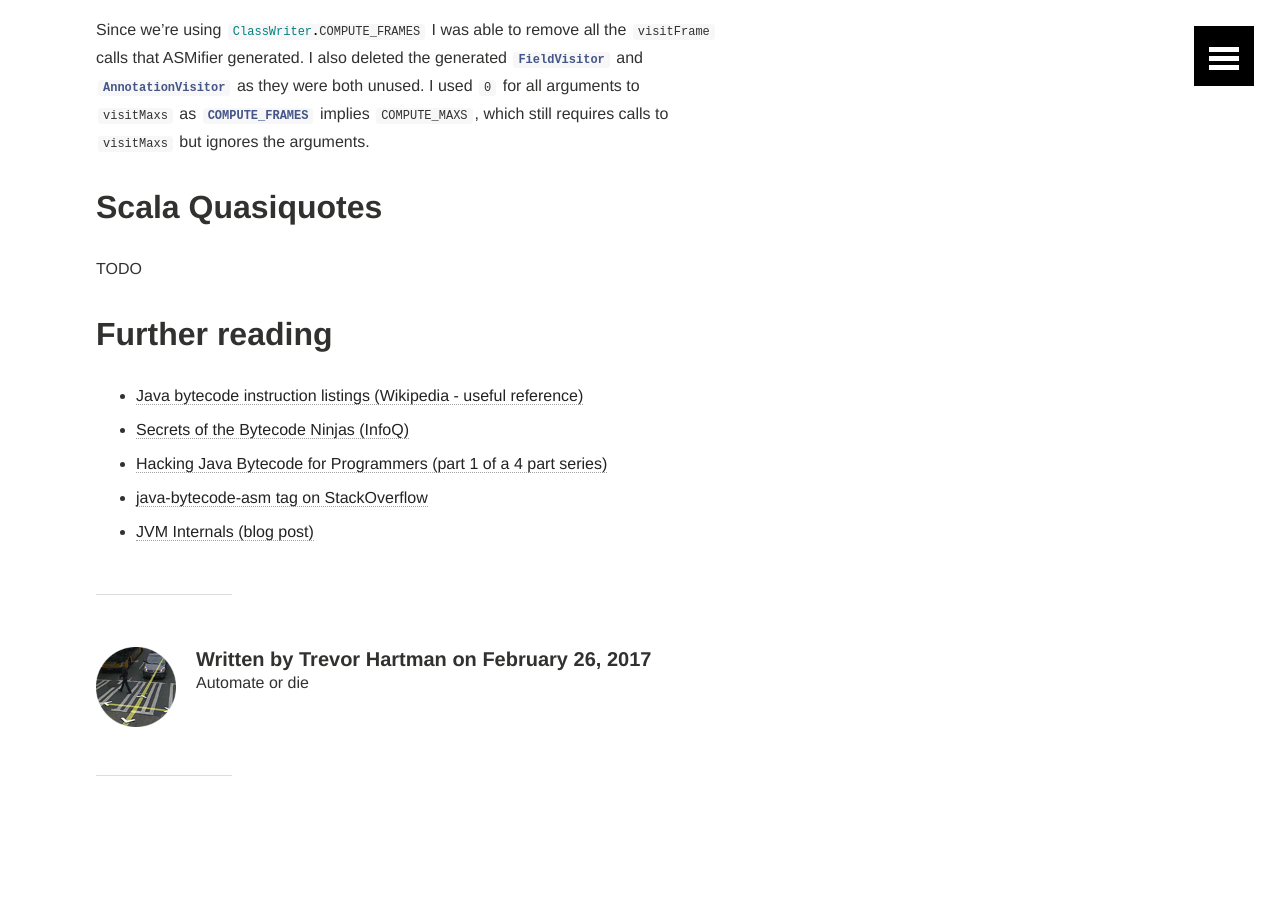
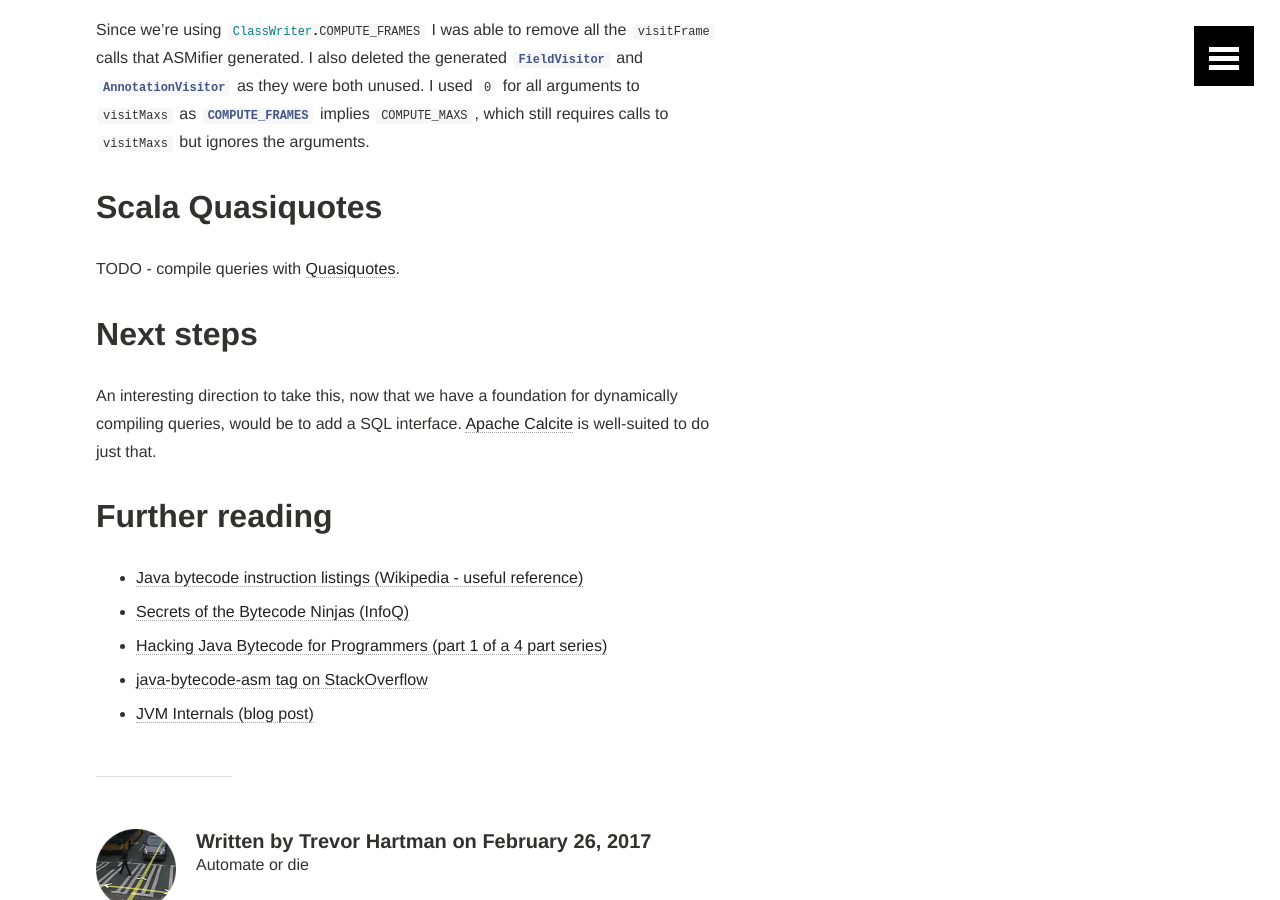
Before and after one commit to devth/devth.github.com, a Jekyll site: the page built from _posts/2017-02-26-compiled-queries-in-scala.md, in a window 1280 px wide and 900 px high, scrolled down 17002 px. Built offline with Jekyll 4.4.1, drawn with Linux system fonts in a browser that asks for light colours; comment, search, counter and statistics services are not loaded.

Commit message:
Add next steps to compiled queries

```diff
--- a/_posts/2017-02-26-compiled-queries-in-scala.md
+++ b/_posts/2017-02-26-compiled-queries-in-scala.md
@@ -839,7 +839,14 @@ calls to `visitMaxs`{:language-scala} but ignores the arguments.
 
 ## Scala Quasiquotes
 
-TODO
+TODO - compile queries with
+[Quasiquotes](http://docs.scala-lang.org/overviews/quasiquotes/intro.html).
+
+## Next steps
+
+An interesting direction to take this, now that we have a foundation for
+dynamically compiling queries, would be to add a SQL interface. [Apache
+Calcite](https://calcite.apache.org/) is well-suited to do just that.
 
 ## Further reading
 
```
